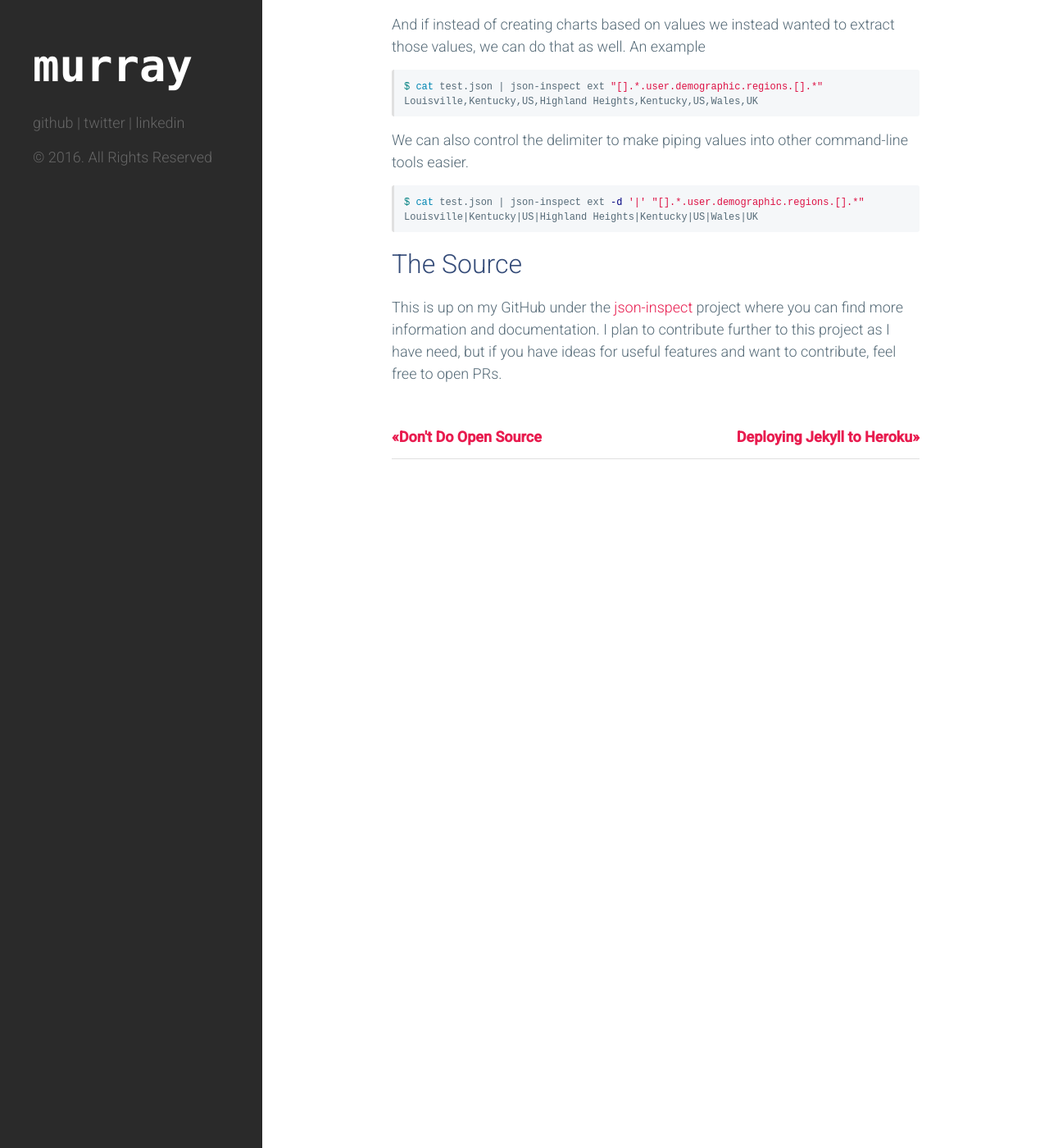
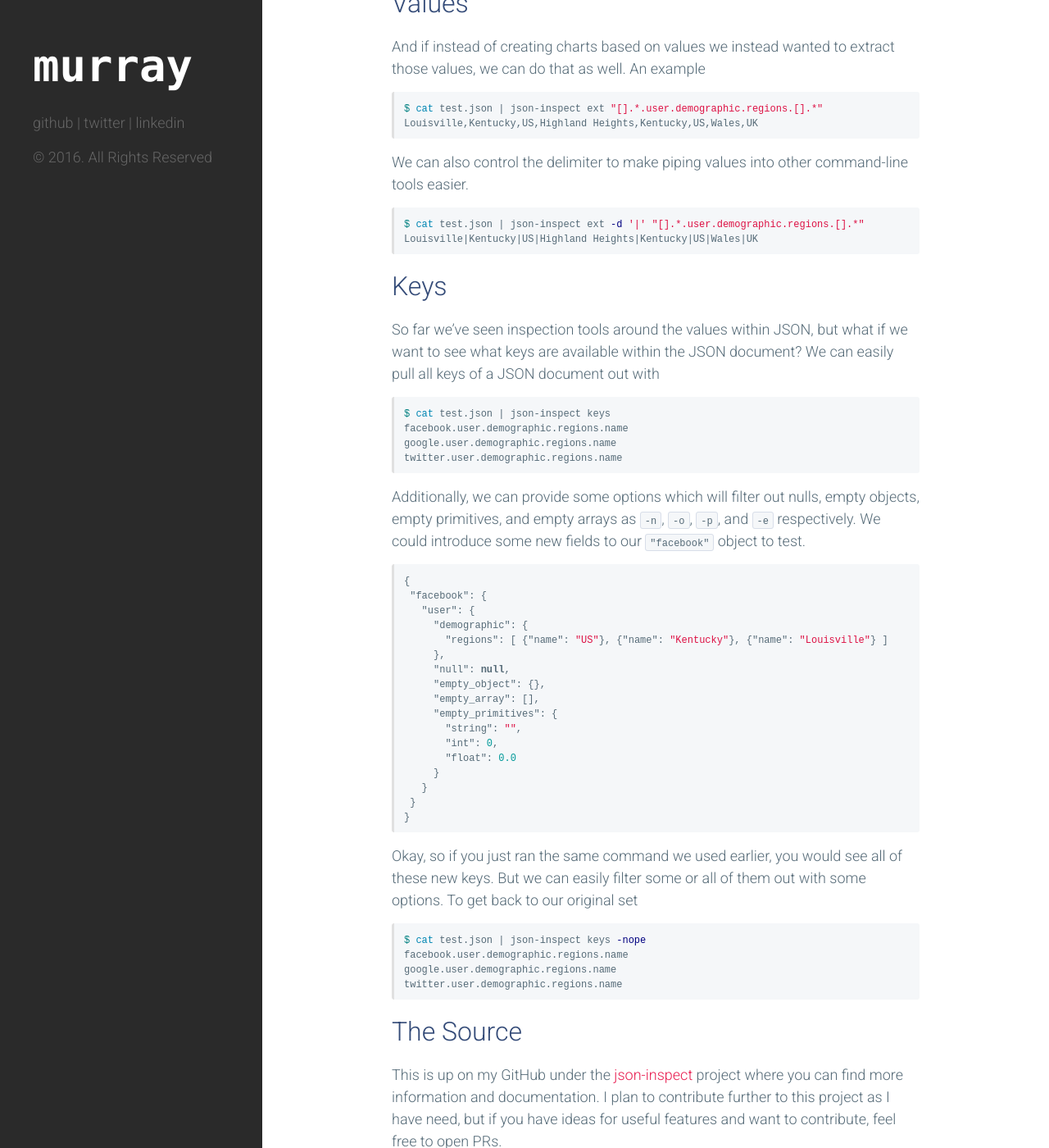
Before and after one commit to JohnMurray/johnmurray_io, a Jekyll site: the page built from _posts/2016-07-25-Inspecting-JSON-From-The-Command-Line.md, in a window 1280 px wide and 1400 px high, scrolled down 1937 px. Shown: the whole window at 82% size. Built offline with Jekyll 4.4.1, drawn with Linux system fonts in a browser that asks for light colours; some of the changed text lies outside the part shown.

Commit message:
updated JSON inspection post

```diff
--- a/_posts/2016-07-25-Inspecting-JSON-From-The-Command-Line.md
+++ b/_posts/2016-07-25-Inspecting-JSON-From-The-Command-Line.md
@@ -10,9 +10,10 @@ larger blocks of Ruby/Python code to dig through large / complex JSON documents.
 
 Given the title of this post, you can see where this is heading. I have created a simple command
 line utility as a gathering place of functionality for inspecting JSON documents. I'll show off
-two features of the tool today.
+some features of the tool.
 
-If you want to follow-along with the examples I'm showing, feel free to install via
+If you want to follow-along with the examples I'm showing, feel free to install the tool from
+[PyPi][json_inspect_pypi] via
 
 {% highlight bash %}
 pip install json-inspect
@@ -103,6 +104,54 @@ $ cat test.json | json-inspect ext -d '|' "[].*.user.demographic.regions.[].*"
 Louisville|Kentucky|US|Highland Heights|Kentucky|US|Wales|UK
 {% endhighlight %}
 
+## Keys
+
+So far we've seen inspection tools around the values within JSON, but what if we want to
+see what keys are available within the JSON document? We can easily pull all keys of a JSON
+document out with
+
+{% highlight bash %}
+$ cat test.json | json-inspect keys
+facebook.user.demographic.regions.name
+google.user.demographic.regions.name
+twitter.user.demographic.regions.name
+{% endhighlight %}
+
+Additionally, we can provide some options which will filter out nulls, empty objects,
+empty primitives, and empty arrays as `-n`, `-o`, `-p`, and `-e` respectively. We could
+introduce some new fields to our `"facebook"` object to test.
+
+{% highlight json %}
+{
+ "facebook": {
+   "user": {
+     "demographic": {
+       "regions": [ {"name": "US"}, {"name": "Kentucky"}, {"name": "Louisville"} ]
+     },
+     "null": null,
+     "empty_object": {},
+     "empty_array": [],
+     "empty_primitives": {
+       "string": "",
+       "int": 0,
+       "float": 0.0
+     }
+   }
+ }
+}
+{% endhighlight %}
+
+Okay, so if you just ran the same command we used earlier, you would see all of these new
+keys. But we can easily filter some or all of them out with some options. To get back to
+our original set
+
+{% highlight bash %}
+$ cat test.json | json-inspect keys -nope
+facebook.user.demographic.regions.name
+google.user.demographic.regions.name
+twitter.user.demographic.regions.name
+{% endhighlight %}
+
 ## The Source
 
 This is up on my GitHub under the [json-inspect][1] project where you can find more
@@ -112,3 +161,4 @@ open PRs.
 
 
   [1]: https://github.com/JohnMurray/json-inspect
+  [json_inspect_pypi]: https://pypi.python.org/pypi/json-inspect
```
